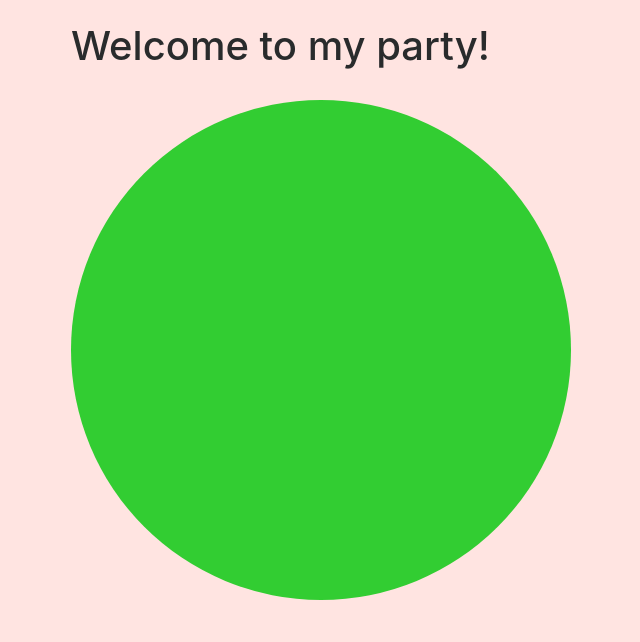
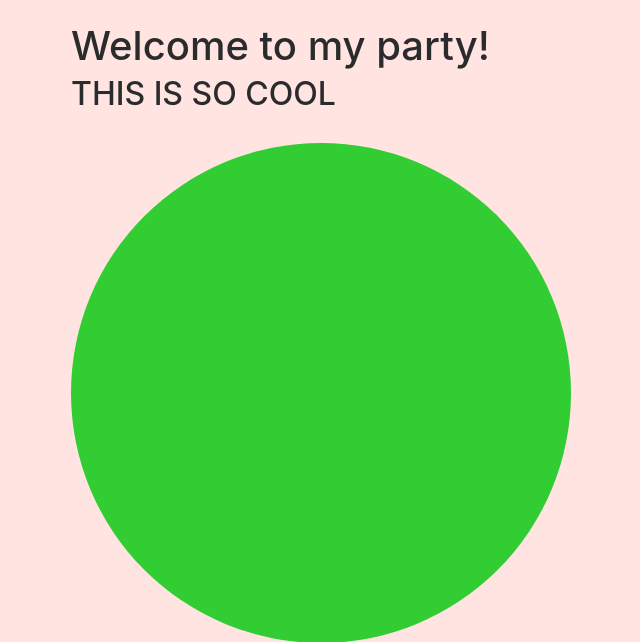
Before and after one commit to markdawson/cue, a Django app: page / in a window 1280 px wide. Shown: the top 642 px of the page, without its empty margins (14-654 px from the left). Run offline with Django 3.2, Linux system fonts and the light colour scheme; some libraries are stand-ins or nearby versions.

Commit message:
pointless text edit

```diff
--- a/dashboard/templates/dashboard/index.html
+++ b/dashboard/templates/dashboard/index.html
@@ -35,6 +35,7 @@
         <br>
         <div class="container">
             <h1>Welcome to my party!</h1>
+            <h2> THIS IS SO COOL </h2>
             <br>
             <div class="align-self-center">
                 <div class="circle">
```
